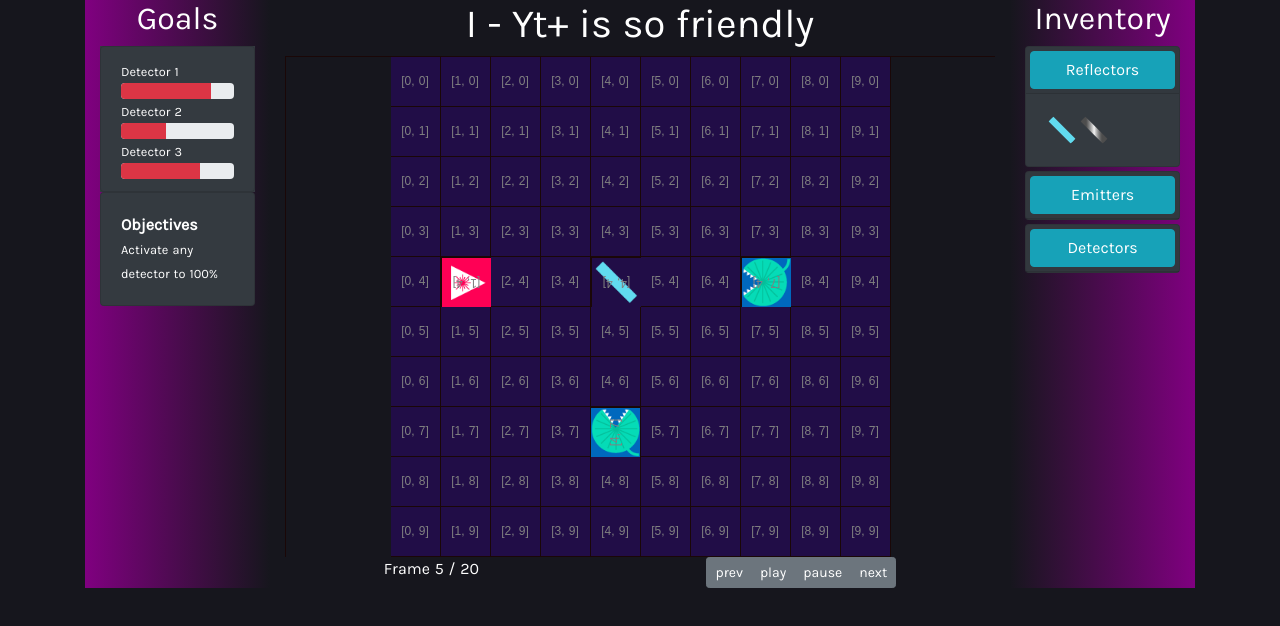
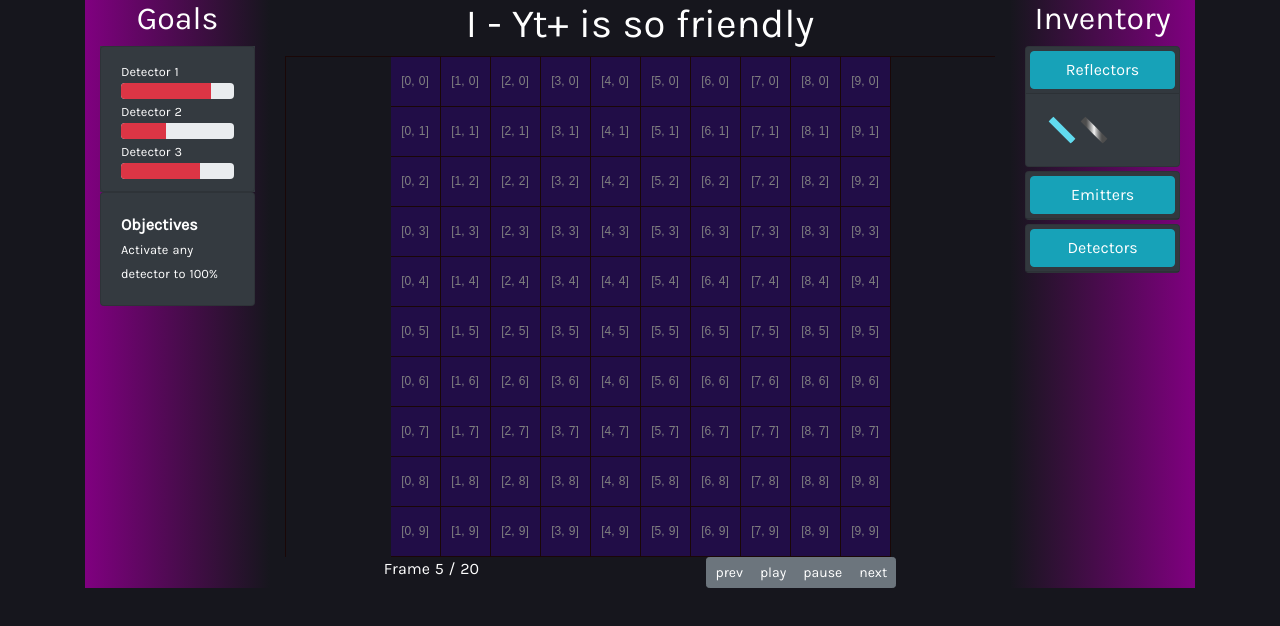
Before and after one commit to sneakyweasel/QuantumDisplay, a Nuxt app: page /game in a window 1280 px wide. Shown: the top 626 px of the page. Built offline with nearby package versions, Linux system fonts and the light colour scheme.

Commit message:
Somehow working

```diff
--- a/components/Cell.vue
+++ b/components/Cell.vue
@@ -1,9 +1,10 @@
 <template>
   <div
+    v-if="cell"
     :class="[
       'cell',
-      element,
-      frozen ? 'frozen' : 'unfrozen',
+      cell.element,
+      cell.frozen ? 'frozen' : 'unfrozen',
       rotationClass
     ]"
     @click="rotate"
@@ -11,14 +12,22 @@
     <p class="coordinates">
       {{ coordinates }}
     </p>
-    <!-- <div v-if="true"> -->
-      <!-- <photon :width="64" :height="64" :margin="0" /> -->
-    <!-- </div> -->
+    <div v-if="cell && cell.photon">
+      <photon :width="64" :height="64" :margin="0" :are="cell.photon.are" />
+    </div>
   </div>
 </template>
 
 <script>
-import Photon from './Photon'
+import * as qt from 'quantum-tensors'
+import Photon from './Photon.vue'
+
+// export interface PhotonInterface {
+//   are: number,
+//   aim: number,
+//   bre: number,
+//   bim: number
+// }
 
 export default {
   components: {
@@ -49,6 +58,8 @@ export default {
   },
   data () {
     return {
+      cell: {},
+      photon: {}
     }
   },
   computed: {
@@ -62,6 +73,10 @@ export default {
   methods: {
     rotate () {
       this.rotation = (this.rotation + 90) % 360
+    },
+    quantumStuff (a, b) {
+      const complex = qt.Cx(a, b)
+      console.log(complex.toString())
     }
   }
 }
--- a/components/Grid.vue
+++ b/components/Grid.vue
@@ -23,7 +23,7 @@
             :frozen="grid[indexX][indexY].frozen"
             :element="grid[indexX][indexY].element"
             :rotation="grid[indexX][indexY].rotation"
-            :photon="photon"
+            :photon="grid[indexX][indexY].photon"
           />
         </div>
       </div>
@@ -33,6 +33,7 @@
 </template>
 
 <script>
+import * as qw from 'quantumweasel'
 import Cell from './Cell'
 import Controls from './Controls'
 
@@ -47,10 +48,9 @@ export default {
       width: 10,
       height: 10,
       grid: [],
-      particles: [],
       currentFrame: 0,
       isMouseDown: false,
-      jsonCells: [
+      cells: [
         { x: 1, y: 4, element: 'laser', frozen: false, rotation: 180 },
         { x: 4, y: 4, element: 'beamsplitter', frozen: false, rotation: 180 },
         { x: 7, y: 4, element: 'detector', frozen: true, rotation: 180 },
@@ -69,23 +69,37 @@ export default {
     for (let x = 0; x < this.width; x++) {
       this.grid[x] = []
       for (let y = 0; y < this.height; y++) {
-        this.grid[x][y] = { element: 'void', frozen: false, rotation: 0 }
-        const cell = this.isCoordInJson(x, y)
-        if (cell && y === cell.y && x === cell.x) {
-          this.grid[x][y] = { element: cell.element, frozen: cell.frozen, rotation: cell.rotation }
+        const obj = { }
+        // Found in obj
+        const cell = this.isCellDefined(x, y)
+        const photon = this.isPhotonDefined(x, y)
+        // Extend object properties
+        if (this.isCellDefined(x, y)) {
+          obj.cell = cell
+        } else {
+          obj.cell = { element: 'void', frozen: false, rotation: 0 }
         }
+        if (this.isPhotonDefined(x, y)) {
+          obj.photon = photon
+        }
+        // Place in grid
+        console.log(obj)
+        this.grid[x][y] = obj
       }
     }
   },
   methods: {
+    doWeaselStuff (x, y) {
+      return qw.grid
+    },
     getCell (x, y) {
       return this.grid[x][y]
     },
     setCell (x, y, info) {
       this.grid[x][y] = info
     },
-    isCoordInJson (x, y) {
-      const cells = this.jsonCells.filter((cell) => {
+    isCellDefined (x, y) {
+      const cells = this.cells.filter((cell) => {
         return (x === cell.x && y === cell.y)
       })
       if (cells.length > 0) {
@@ -93,18 +107,27 @@ export default {
       }
       return cells[0]
     },
+    isPhotonDefined (x, y) {
+      const photons = this.photons.filter((photon) => {
+        return (x === photon.x && y === photon.y)
+      })
+      if (photons.length > 0) {
+        console.log(photons)
+      }
+      return photons[0]
+    },
     compareCoords (x1, y1, x2, y2) {
       return (x1 === x2 && y1 === y2)
-    },
-    includedInCells (x, y) {
-      this.cells.forEach((cell) => {
-        if (this.compareCoords(x, y, cell.x, cell.y)) {
-          return true
-        } else {
-          return false
-        }
-      })
     }
+    // includedInCells (x, y) {
+    //   this.cells.forEach((cell) => {
+    //     if (this.compareCoords(x, y, cell.x, cell.y)) {
+    //       return true
+    //     } else {
+    //       return false
+    //     }
+    //   })
+    // }
   }
 }
 </script>
--- a/components/Photon.vue
+++ b/components/Photon.vue
@@ -49,18 +49,19 @@
 </template>
 
 <script lang="ts">
-import { select } from 'd3-selection'
-import { scaleLinear, scaleSequential } from 'd3-scale'
-import { interpolateViridis, interpolateInferno } from 'd3-scale-chromatic'
-import { range } from 'd3-array'
-const d3 = {
-  scaleLinear,
-  scaleSequential,
-  select,
-  range,
-  interpolateInferno,
-  interpolateViridis
-}
+// import { select } from 'd3-selection'
+// import { scaleLinear, scaleSequential } from 'd3-scale'
+// import { interpolateViridis, interpolateInferno } from 'd3-scale-chromatic'
+// import { range } from 'd3-array'
+// const d3 = {
+//   scaleLinear,
+//   scaleSequential,
+//   select,
+//   range,
+//   interpolateInferno,
+//   interpolateViridis
+// }
+import * as d3 from 'd3'
 
 export default {
   name: 'Photon',
--- a/package.json
+++ b/package.json
@@ -18,6 +18,7 @@
     "@nuxt/typescript-runtime": "^0.2.1",
     "@nuxtjs/axios": "^5.3.6",
     "@nuxtjs/pwa": "^3.0.0-0",
+    "@types/d3": "^5.7.2",
     "bootstrap": "^4.1.3",
     "bootstrap-vue": "^2.0.0-rc.11",
     "d3": "^5.12.0",
@@ -26,6 +27,7 @@
     "d3-scale-chromatic": "^1.5.0",
     "d3-selection": "^1.4.0",
     "nuxt": "^2.0.0",
+    "quantumweasel": "sneakyweasel/quantumweasel",
     "vue-draggable-resizable": "^2.0.1"
   },
   "devDependencies": {
--- /dev/null
+++ b/plugins/quantum-tensors.js
@@ -0,0 +1,4 @@
+
+import * as qt from 'quantum-tensors'
+
+export default qt
--- /dev/null
+++ b/plugins/quantum-weasel.js
@@ -0,0 +1,4 @@
+
+import * as qw from 'quantumweasel'
+
+export default qw
--- a/types/index.ts
+++ b/types/index.ts
@@ -0,0 +1 @@
+declare module 'quantum-tensors';
```
Also changed, not shown: 1 other file (tests, documents, lock files or other folders).
